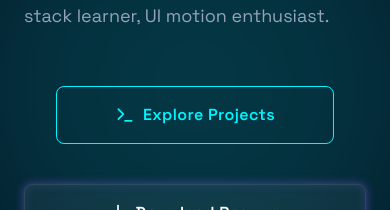
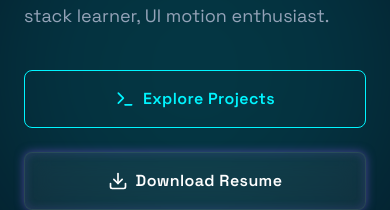
Before and after one commit to Kunaltiwari2109/my-portfolio, a React (Vite) app: page / in a window 390 px wide. Shown: the part 437-647 px from the top of the page. Built offline with nearby package versions, Linux system fonts and the light colour scheme; no server answers.

Commit message:
Equalize hero button widths for responsive mobile

```diff
--- a/src/components/Hero.jsx
+++ b/src/components/Hero.jsx
@@ -43,10 +43,10 @@ const Hero = () => {
           <div className="flex flex-col sm:flex-row items-stretch gap-6">
             <a
               href="#projects"
-              className="group relative flex-1 min-w-0 px-8 py-4 bg-transparent overflow-hidden rounded-lg"
+              className="group relative flex-1 min-w-0 overflow-hidden rounded-lg border border-electricBlue bg-transparent px-8 py-4 flex items-center justify-center gap-2 text-electricBlue font-semibold tracking-wide"
             >
               <div className="absolute inset-0 w-0 bg-electricBlue transition-all duration-[250ms] ease-out group-hover:w-full"></div>
-              <span className="relative text-electricBlue group-hover:text-backgroundPrimary font-semibold tracking-wide flex items-center justify-center gap-2 border border-electricBlue rounded-lg px-8 py-4 absolute inset-0">
+              <span className="relative flex items-center justify-center gap-2">
                 <Terminal size={20} />
                 Explore Projects
               </span>
```
